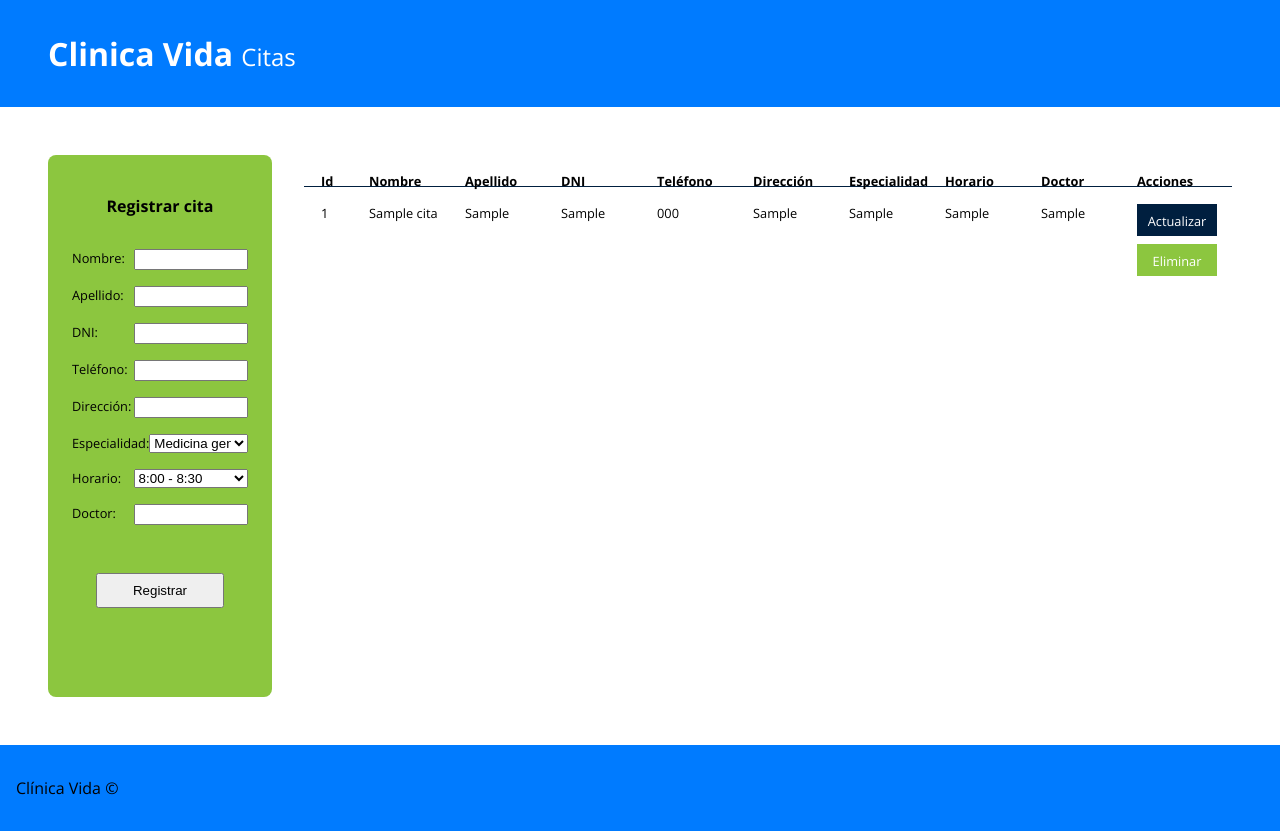
After one commit to RivaldoFernandez/proyectoDesarrollo, a PHP site: page /index.php in a window 1280 px wide. The commit adds this page. Run offline with PHP 8.4, Linux system fonts and the light colour scheme; tables that the repository leaves empty or names only in its code hold one stand-in row (values such as "Sample post").

Commit message:
modificacion 1

```diff
--- a/css/css.css
+++ b/css/css.css
@@ -133,7 +133,9 @@ legend {
     gap: 1rem;
     padding: 1rem;
 }
-
+/* tbody {
+    display: grid;
+} */
 .registro-fila-1 {
     width: 2rem;
 }
@@ -186,6 +188,7 @@ legend {
 
 table {
     border-collapse: collapse;
+    display: grid;
 }
 thead {
     height:2rem;
--- /dev/null
+++ b/index.php
@@ -0,0 +1,140 @@
+<?php include 'template/header.php'?>
+
+<?php
+    include_once "model/conexion.php";
+    $sentencia = $bd -> query("select * from crud_clinica.cita");
+    $persona = $sentencia->fetchAll(PDO::FETCH_OBJ);
+?>
+
+    <main class="main">
+        <div class="main-input">
+            <form action="registrar.php" method="POST">
+                <legend>Registrar cita</legend>
+
+                <div class="input-contenedor">
+                    <label for="">Nombre:</label>
+                    <input class="input" type="text" name="txtNombre" >
+                </div>
+
+                <div class="input-contenedor">
+                    <label for="">Apellido:</label>
+                    <input class="input" type="text" name="txtApellido">
+                </div>
+
+
+                <div class="input-contenedor">
+                    <label for="">DNI:</label>
+                    <input class="input" type="text" name="txtDni">
+                </div>
+
+
+                <div class="input-contenedor">
+                    <label for="">Teléfono:</label>
+                    <input class="input" type="text" name="txtTelefono">
+                </div>
+
+
+                <div class="input-contenedor">
+                    <label for="">Dirección:</label>
+                    <input class="input" type="text" name="txtDireccion">
+                </div>
+
+
+                <div class="input-contenedor">
+                    <label for="">Especialidad:</label>
+                    <select class="input"  name="txtEspecialidad">
+                        <option value="Medicina general">Medicina general</option>
+                        <option value="Cardiología">Cardiología</option>
+                        <option value="Ginecología">Ginecología</option>
+                        <option value="Urología">Urología</option>
+                        <option value="Pediatría">Pediatría</option>
+                        <option value="Oftalmología">Oftalmología</option>
+                        <option value="Odontología">Odontología</option>
+                        <option value="Psicología">Psicología</option>
+                        <option value="Neurología">Neurología</option>
+                        <option value="Neumología">Neumología</option>
+                    </select>
+                </div>
+
+
+                <div class="input-contenedor">
+                    <label for="">Horario:</label>
+                    <select class="input" name="txtHorario">
+                        <option value="8:00 - 8:30">8:00 - 8:30</option>
+                        <option value="8:30 - 9:00">8:30 - 9:00</option>
+                        <option value="9:00 - 9:30">9:00 - 9:30</option>
+                        <option value="9:30 - 10:00">9:30 - 10:00</option>
+                        <option value="10:00 - 10:30">10:00 - 10:30</option>
+                        <option value="10:30 - 11:00">10:30 - 11:00</option>
+                        <option value="11:00 - 11:30">11:00 - 11:30</option>
+                        <option value="11:30 - 12:00">11:30 - 12:00</option>
+                        <option value="12:00 - 12:30">12:00 - 12:30</option>
+                        <option value="12:30 - 13:00">12:30 - 13:00</option>
+                    </select>
+                </div>
+
+
+                <div class="input-contenedor">
+                    <label for="">Doctor:</label>
+                    <input class="input" type="text" name="txtDoctor">
+                </div>
+
+                <div class="submit">
+                    <button class="button-grande">Registrar</button>
+                </div>
+
+            </form>
+        </div>
+
+        <div class="registro">
+            <table>
+                <thead>
+                    <tr class="registro-fila">
+                        <th class="registro-fila-1">Id</th>
+                        <th class="registro-fila-2">Nombre</th>
+                        <th class="registro-fila-3">Apellido</th>
+                        <th class="registro-fila-4">DNI</th>
+                        <th class="registro-fila-5">Teléfono</th>
+                        <th class="registro-fila-6">Dirección</th>
+                        <th class="registro-fila-7">Especialidad</th>
+                        <th class="registro-fila-8">Horario</th>
+                        <th class="registro-fila-9">Doctor</th>
+                        <th class="registro-fila-10">Acciones</th>
+                    </tr>
+
+
+                </thead>
+                <tbody>
+                    <?php
+                                foreach($persona as $dato){
+                    ?>
+
+                    <tr class="registro-fila">
+                        <td class=registro-fila-1><?php echo $dato->id; ?></td>
+                        <td class=registro-fila-2><?php echo $dato->nombre; ?></td>
+                        <td class=registro-fila-3><?php echo $dato->apellido; ?></td>
+                        <td class=registro-fila-4><?php echo $dato->dni; ?></td>
+                        <td class=registro-fila-5><?php echo $dato->telefono; ?></td>
+                        <td class=registro-fila-6><?php echo $dato->direccion; ?></td>
+                        <td class=registro-fila-7><?php echo $dato->especialidad; ?></td>
+                        <td class=registro-fila-8><?php echo $dato->horario; ?></td>
+                        <td class=registro-fila-9><?php echo $dato->doctor; ?></td>
+                        <td class=registro-fila-10>
+                            <a class="button button-pequeno rojo" href="#">Actualizar</a>
+                            <a class="button button-pequeno verde" href="#">Eliminar</a>
+                        </td>
+
+                    </tr>
+
+                    <?php
+                        }
+                    ?>
+                    </tr>
+                </tbody>
+
+            </table>
+        </div>
+    </main>
+
+
+<?php include 'template/footer.php'?>
--- /dev/null
+++ b/model/conexion.php
@@ -0,0 +1,16 @@
+<?php
+    $contrasena = "root";
+    $usuario = "root";
+    $nombre_bd = "crud_clinica";
+
+    try {
+        $bd = new PDO(
+            'mysql:host=localhost;
+            dbname ='.$nombre_bd,
+            $usuario,
+            $contrasena
+        );
+    } catch (Exception $e) {
+        echo "Problema con la conexión: " .$e->getMessage();
+    }
+?>
--- /dev/null
+++ b/template/footer.php
@@ -0,0 +1,6 @@
+<footer class="footer">
+        <p>Clínica Vida &#169</p>
+    </footer>
+
+</body>
+</html>
--- /dev/null
+++ b/template/header.php
@@ -0,0 +1,15 @@
+<!DOCTYPE html>
+<html lang="en">
+<head>
+    <meta charset="UTF-8">
+    <meta name="viewport" content="width=device-width, initial-scale=1.0">
+    <link rel="stylesheet" href="css/css.css">
+    <link rel="preconnect" href="https://fonts.googleapis.com">
+    <link rel="preconnect" href="https://fonts.gstatic.com" crossorigin>
+    <link href="https://fonts.googleapis.com/css2?family=Open+Sans:ital,wght@0,400;0,700;1,400;1,700&display=swap" rel="stylesheet">
+    <title>CRUD Citas - Clinica Vida</title>
+</head>
+<body>
+    <header class="header">
+        <h1>Clinica Vida <span> Citas</span></h1>
+    </header>
```
Also changed, not shown: index.html (+11 -11 lines), registrar.php (added, +30 -0 lines), img/github.png (deleted).
